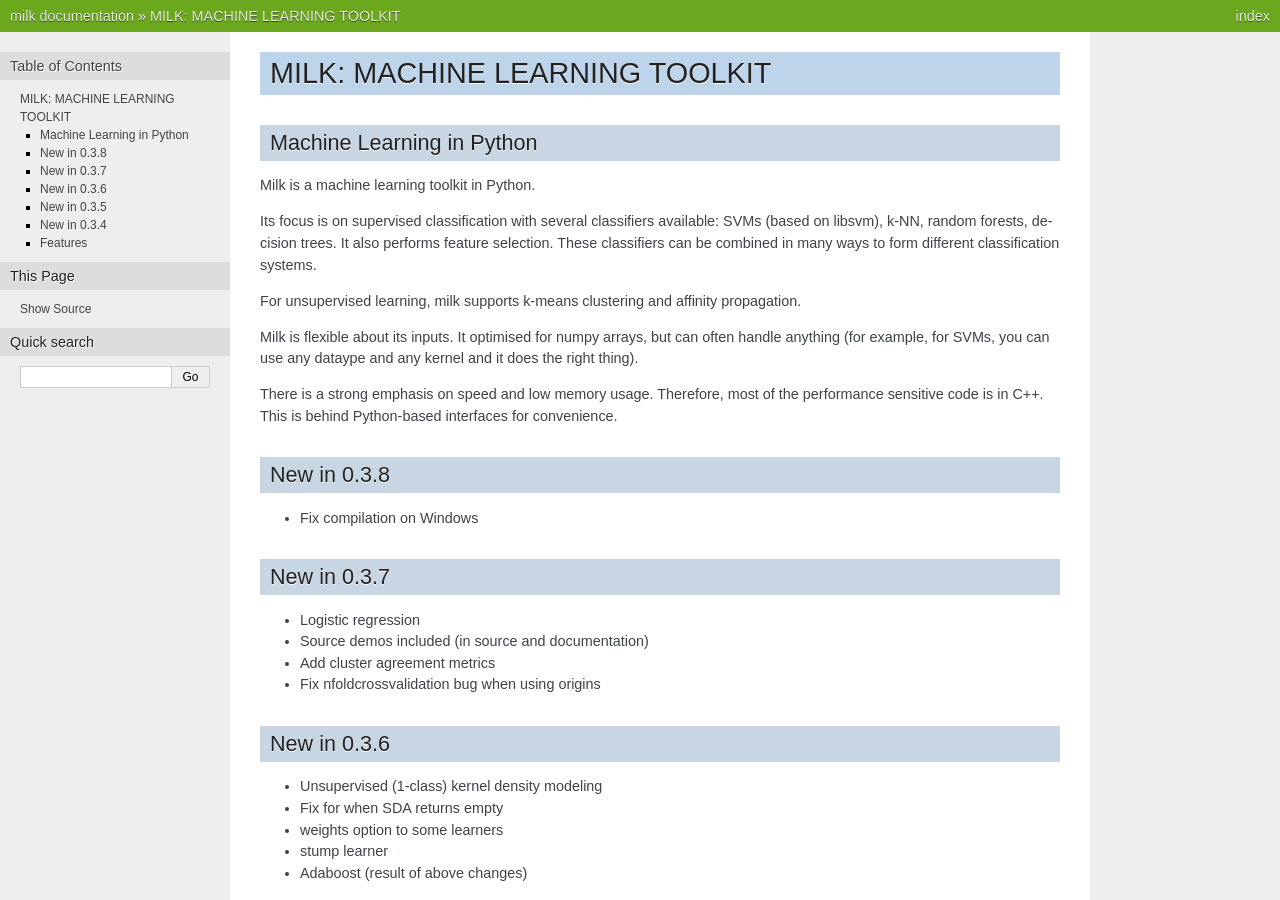
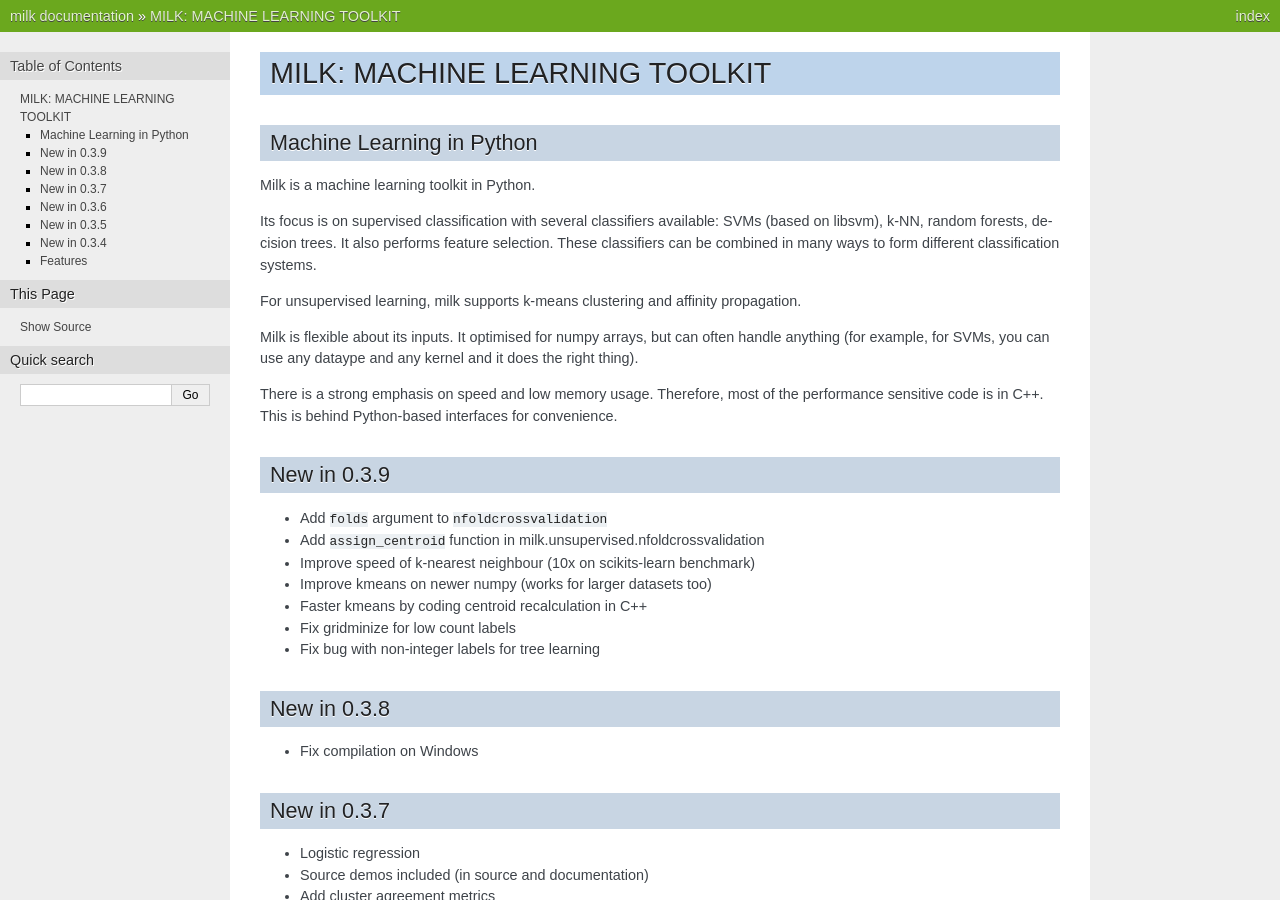
Before and after one commit to luispedro/milk, a Sphinx documentation site: the page built from docs/source/readme.rst, in a window 1280 px wide and 900 px high. Built offline with Sphinx 7.4.7, drawn with Linux system fonts in a browser that asks for light colours; formulas are drawn with MathJax 3; the version number could not be read and is left out.

Commit message:
BLD Prepare new release

```diff
--- a/docs/source/readme.rst
+++ b/docs/source/readme.rst
@@ -21,6 +21,16 @@ and it does the right thing).
 There is a strong emphasis on speed and low memory usage. Therefore, most of
 the performance sensitive code is in C++. This is behind Python-based
 interfaces for convenience.
+
+New in 0.3.9
+------------
+- Add ``folds`` argument to ``nfoldcrossvalidation``
+- Add ``assign_centroid`` function in milk.unsupervised.nfoldcrossvalidation
+- Improve speed of k-nearest neighbour (10x on scikits-learn benchmark)
+- Improve kmeans on newer numpy (works for larger datasets too)
+- Faster kmeans by coding centroid recalculation in C++
+- Fix gridminize for low count labels
+- Fix bug with non-integer labels for tree learning
 
 New in 0.3.8
 ------------
```
Also changed, not shown: README.rst (+10 -0 lines), 2 other files.
